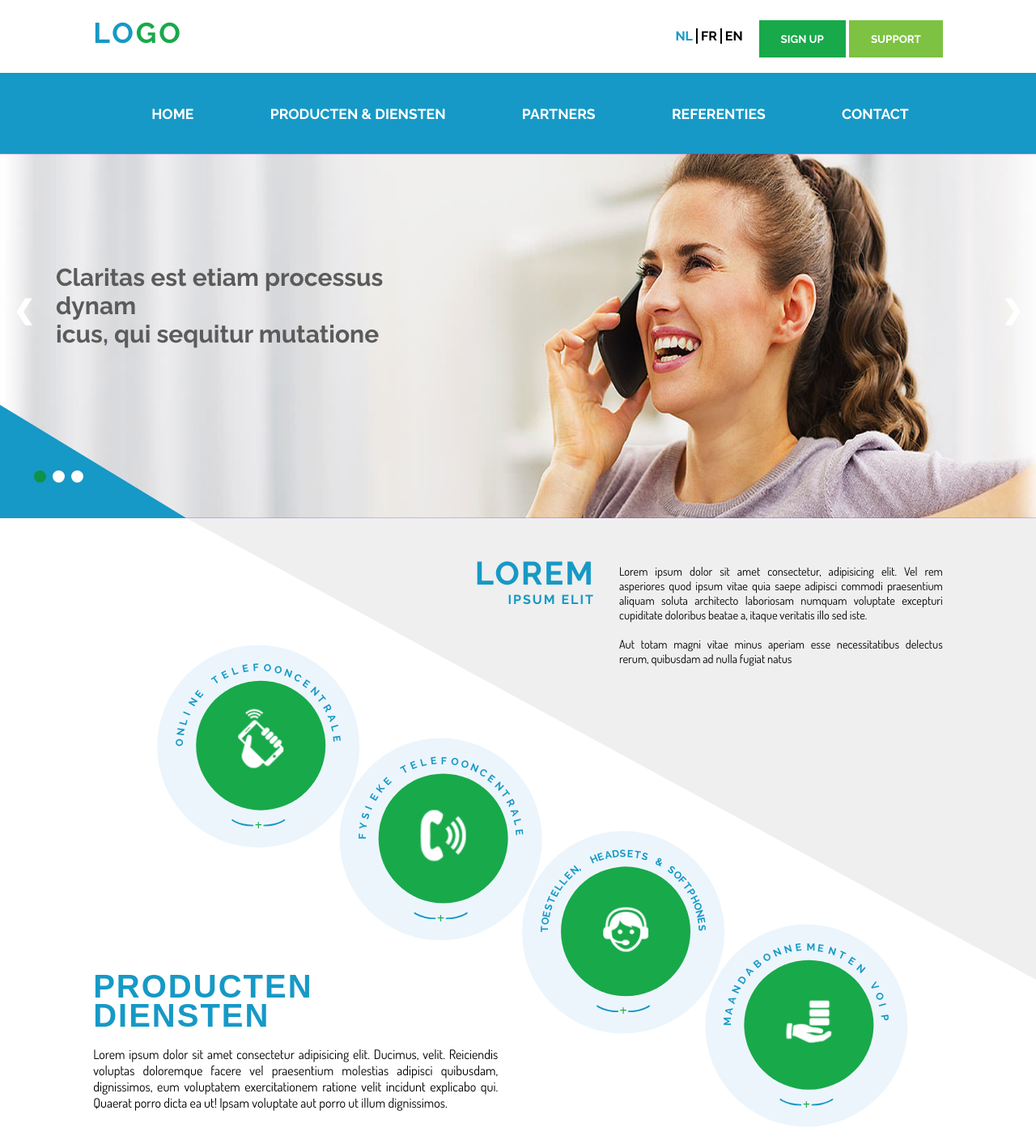
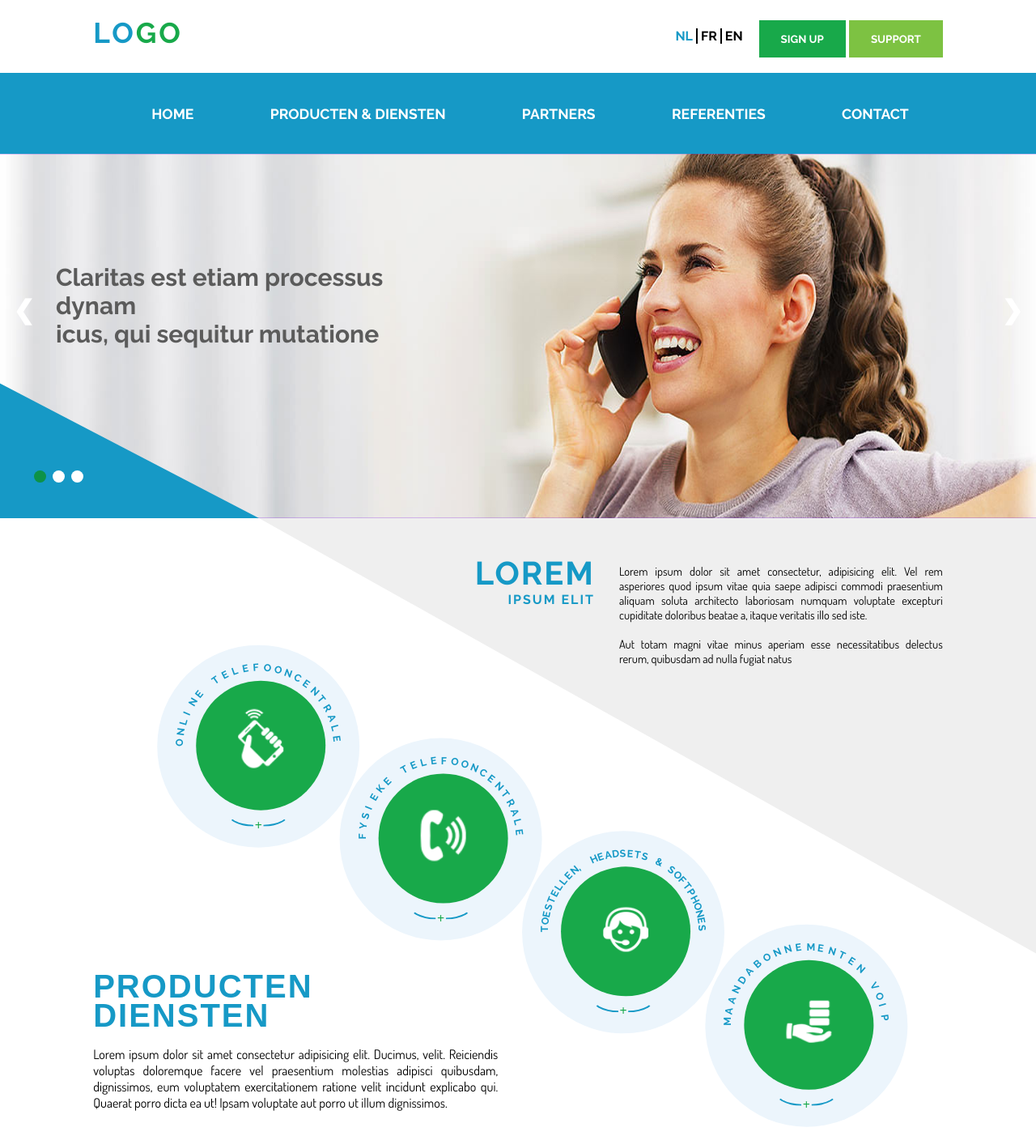
Before and after one commit to dly-47/website-test, a plain HTML site: page index.html in a window 1280 px wide. Shown: the top 1403 px of the page at 81% size. Drawn offline with Linux system fonts and the light colour scheme.

Commit message:
fixed-triangles

```diff
--- a/main.css
+++ b/main.css
@@ -136,14 +136,19 @@ a, button, li, nav :hover {
 
 .mid__banner::before{
     content: '';
-    width: 25%;
-    height: 190px;
-    background-color: #1699c6;
+    /* width: 25%;
+    height: 190px; */
+    /* background-color: #1699c6; */
     position: absolute;
-    clip-path: polygon(0 0, 0% 100%, 100% 100%);
-    left: 0;
+    /* clip-path: polygon(0 0, 0% 100%, 100% 100%); */
+    right: 75%;
     bottom: 0;
     z-index: 1;
+
+    width: 0;
+    height: 0;
+    border-bottom: 1800px solid #1699c6;
+    border-right: 5000px solid transparent;
 }
 
 .content {
@@ -151,16 +156,23 @@ a, button, li, nav :hover {
     width: 100%;
     height: 800px;
     background-color: white;
+    overflow:hidden;
 }
 
-.content::after{
+.content::before{
     content: '';
-    width: 75%;
-    height: 600px;
-    background-color: #efefef;
+    /* width: 100%; */
+    /* height: 600px;
+    background-color: #efefef; */
     position: absolute;
-    right: 0;
-    clip-path: polygon(0 0, 100% 100%, 100% 0);
+    left: 25%;
+    top: 0;
+    /* clip-path: polygon(0 0, 100% 100%, 100% 0); */
+    width: 0;
+    height: 0;
+    border-top: 2000px solid #efefef;
+    border-left: 5000px solid transparent;
+    z-index: 1;
 }
 
 .content-container {
@@ -461,17 +473,6 @@ footer {
         left: 12%;
     }
 
-    .mid__banner::before{
-        width: 22%;
-        height: 170px;
-
-    }
-
-    .content::after{
-        width: 78%;
-        height: 580px;
-    }
-
     .top-footer-container {
         width: 76%;
         left: 12%;
@@ -490,14 +491,14 @@ footer {
     }
 
     .mid__banner::before{
-        width: 20%;
-        height: 150px;
+        border-bottom: 2600px solid #1699c6;
+        border-right: 5000px solid transparent;
 
     }
 
-    .content::after{
-        width: 80%;
-        height: 560px;
+    .content::before{
+        border-top: 2800px solid #efefef;
+        border-left: 5000px solid transparent;
     }
 
     .top-footer-container {
```
